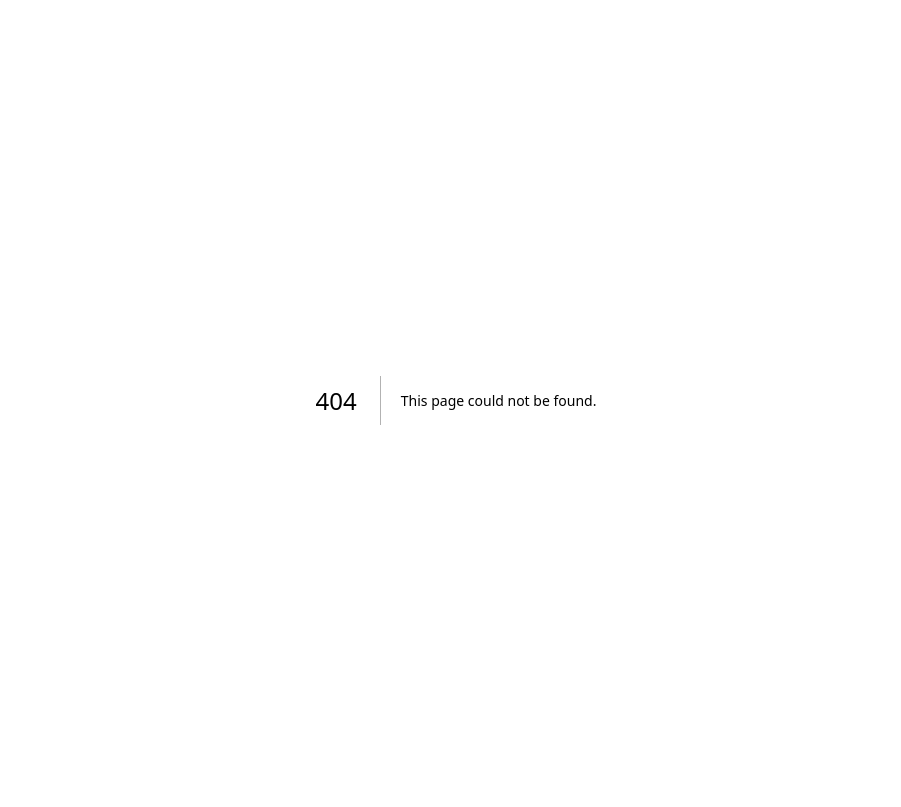
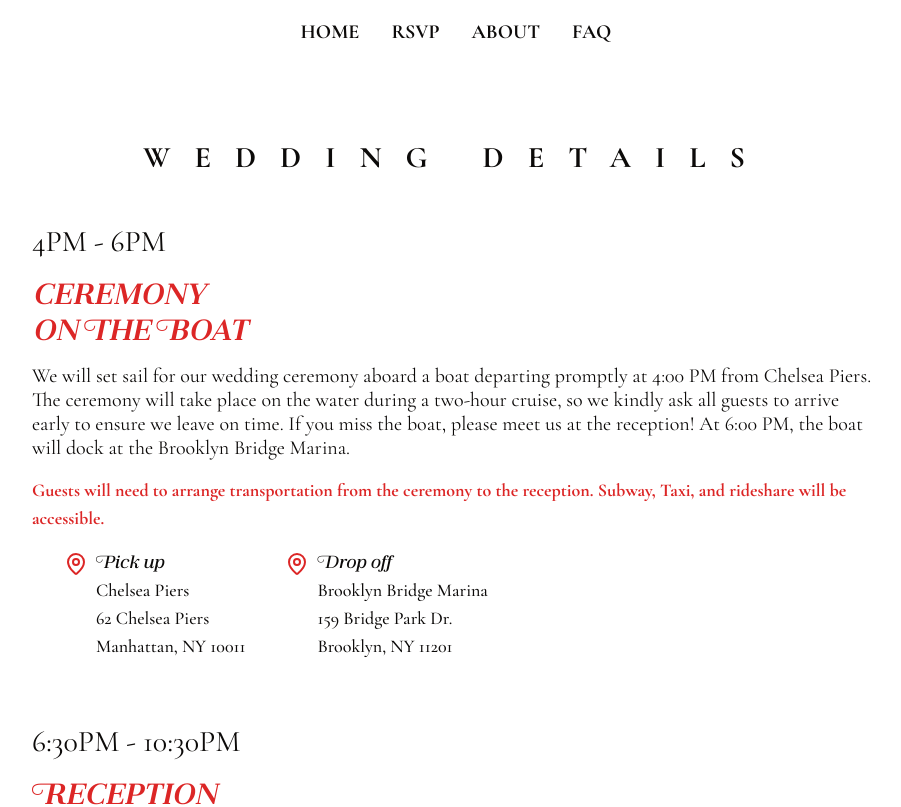
Before and after one commit to sambencivengo/otisbencivengo, a Next.js app: page /about in a window 1280 px wide. Before the commit this address had no page. Shown: the top 807 px of the page, without its empty margins (184-1085 px from the left). Built offline with nearby package versions, Linux system fonts and the light colour scheme.

Commit message:
major updates, faq, rsvp, and about are live

```diff
--- /dev/null
+++ b/app/(main)/about/page.tsx
@@ -0,0 +1,84 @@
+import { MapPin } from "lucide-react";
+import Link from "next/link";
+
+interface WeddingDetailProps {
+  timeframe: string;
+  children: React.ReactNode;
+  details: string;
+  title: React.ReactNode;
+  alertText?: string;
+}
+
+export function WeddingDetail({ details, children, timeframe, title, alertText }: WeddingDetailProps) {
+  return (
+    <section className="mb-16">
+      <h2 className="font-cormorant text-3xl text-left ">{timeframe}</h2>
+      <div>
+        <h2 className="text-3xl font-bold text-left text-wedding-red my-4">{title}</h2>
+      </div>
+      <div className="font-cormorant bg-white/10">
+        <p className="text-xl leading-6 mb-4">{details}</p>
+      </div>
+      {alertText &&
+        <div className="font-cormorant text-wedding-red text-lg font-bold mb-4">
+          <p className="">{alertText}</p>
+        </div>
+      }
+      <div className="mb-6 text-left text-xl pl-8">
+        {children}
+      </div>
+    </section>
+  );
+}
+
+export function LocationLinkWrapper({ children, link }: { children: React.ReactNode; link: string }) {
+  return (
+    <Link className="group flex items-start gap-2 text-lg font-medium hover:text-wedding-red" href={link}>
+      <MapPin className="group-hover:animate-bounce mt-1 text-wedding-red" />
+      <div>
+        {children}
+      </div>
+    </Link>
+  );
+}
+export default function Page() {
+  return (
+    <div className="max-w-4xl mx-auto px-6 py-4">
+      <h1 className="text-xl md:text-3xl font-bold text-center mb-12 tracking-[18px] md:tracking-[24px] font-cormorant">WEDDING DETAILS</h1>
+      <WeddingDetail timeframe="4PM - 6PM" details="We will set sail for our wedding ceremony aboard a boat departing promptly at 4:00 PM from Chelsea Piers. The ceremony will take place on the water during a two-hour cruise, so we kindly ask all guests to arrive early to ensure we leave on time. If you miss the boat, please meet us at the reception! At 6:00 PM, the boat will dock at the Brooklyn Bridge Marina.
+" title={<>{`CEREMONY`}<br />{`ON THE BOAT`}</>} alertText={"Guests will need to arrange transportation from the ceremony to the reception. Subway, Taxi, and rideshare will be accessible."} >
+        <div className="flex flex-col md:flex-row gap-10">
+          <LocationLinkWrapper link="https://maps.app.goo.gl/xhX71braLPq2HVvL7">
+            <p className="font-jules">Pick up</p>
+            <p className="font-cormorant">Chelsea Piers</p>
+            <p className="font-cormorant">62 Chelsea Piers</p>
+            <p className="font-cormorant">Manhattan, NY 10011</p>
+          </LocationLinkWrapper>
+
+          <LocationLinkWrapper link="https://maps.app.goo.gl/Tmj9gTmMNkV1fB8K8">
+            <p className="font-jules">Drop off</p>
+            <p className="font-cormorant">Brooklyn Bridge Marina</p>
+            <p className="font-cormorant">159 Bridge Park Dr.</p>
+            <p className="font-cormorant">Brooklyn, NY 11201</p>
+          </LocationLinkWrapper>
+        </div>
+      </WeddingDetail >
+
+      <WeddingDetail timeframe="6:30PM - 10:30PM" details="Our reception will begin at 6:30 at one of our favorite resturants in Brooklyn: La Conda Vinni e Olli. Dinner will be served family-style, with vegetarian options available." title={<>{`RECEPTION`}<br />{`AT LOCANDA`}</>} >
+        <LocationLinkWrapper link="https://maps.app.goo.gl/q32AU3hkMYBSBQU6A">
+          <p className="font-jules">Locanda Vini & Olii</p>
+          <p className="font-cormorant">129 Gates Ave.</p>
+          <p className="font-cormorant">Brooklyn, NY 11238</p>
+        </LocationLinkWrapper>
+      </WeddingDetail>
+
+      <WeddingDetail timeframe="11:00PM - LATE" details="The festivities will continue at INSA, a karaoke bar in Gowanus. We’d love for you to join us!" title={<>{`AFTER PARTY`}<br />{`AT INSA`}</>} >
+        <LocationLinkWrapper link="https://maps.app.goo.gl/q32AU3hkMYBSBQU6A">
+          <p className="font-jules">Insa</p>
+          <p className="font-cormorant">328 Douglass St.</p>
+          <p className="font-cormorant">, Brooklyn, NY 11217</p>
+        </LocationLinkWrapper>
+      </WeddingDetail>
+    </div >
+  );
+}
--- /dev/null
+++ b/app/(main)/faq/faq.json
@@ -0,0 +1,40 @@
+[
+	 {
+"q": "Can I bring my kid(s)?",
+"a": "We love kids, but no."
+	},
+	 {
+
+"q": "Can I bring a plus one? ",
+"a": "Due to the limited space at each venue, we cannot accommodate more people than are explicitly invited."
+	},
+	 {
+
+"q": "How do I get from where the boat docks in Brooklyn to the reception?",
+"a": "The boat will drop us off approximately 2.5 miles away from the restaurant. Barring any unforeseen circumstances, the trip should be about 15 minutes in a cab, though we encourage getting to the reception however you see fit… citibikes, buses, or a 30 minute subway ride are all options. You can reach out to us if you need help."
+
+
+	},
+	 {
+
+"q": "I’m visiting, what neighborhood should I stay in?",
+"a": "Downtown Brooklyn is a good centrally-located neighborhood between the reception and afterparty."
+
+	},
+	 {
+
+"q": "What should I wear?",
+"a": "Formal attire, but not black tie."
+
+	},
+	 {
+
+"q": "I’m always fashionably late, will the boat really leave without me if I’m not there at 4:00?",
+ "a": "Yes, sadly the boat will leave without you and you will be missed… but head to the reception to meet us there at 6:30! We encourage arriving at Chelsea piers a little early to avoid this possibility."
+
+	},
+	{
+"q": "I get seasick, will I be ok on the boat?",
+"a": "Bekah understands your pain. While there are tidal currents in the waters surrounding Manhattan, the conditions are not like the open ocean. People hop on ferries between Brooklyn, Queens, and Manhattan every day. Based on our  experience, it should be a relatively easy ride. If you are concerned, take some dramamine."
+	}
+]
--- /dev/null
+++ b/app/(main)/faq/page.tsx
@@ -0,0 +1,32 @@
+import { randomUUID } from 'crypto';
+import faq from './faq.json'
+
+export function QuestionAndAnswer({ question, answer }: { question: string; answer: string }) {
+
+  return (
+    <div className='flex flex-col gap-1'>
+      <p className="font-jules font-bold text-wedding-red text-xl md:text-2xl">{question}</p>
+      <p className="font-cormorant leading-[20px] text-xl ">{answer}</p>
+    </div>
+  )
+}
+export default function Page() {
+  return (
+    <div className="max-w-4xl mx-auto px-6 pt-4">
+      <h1 className="text-xl md:text-3xl font-bold text-center mb-12 tracking-[12px] md:tracking-[20px] font-cormorant">FREQUENTLY ASKED QUESTIONS</h1>
+
+      {/* FAQ Section */}
+      <section className="mb-16">
+        <div>
+          <ul className="space-y-8 text-lg leading-relaxed">
+            {faq.map(item =>
+              <li key={randomUUID()} className="flex items-start">
+                <QuestionAndAnswer question={item.q} answer={item.a} />
+              </li>
+            )}
+          </ul>
+        </div>
+      </section>
+    </div>
+  );
+}
--- a/app/(main)/layout.tsx
+++ b/app/(main)/layout.tsx
@@ -1,4 +1,4 @@
-import {cn} from "~/lib/utils";
+import { cn } from "~/lib/utils";
 import Link from "next/link";
 
 export default function MainLayout({
@@ -10,35 +10,35 @@ export default function MainLayout({
     <main className={cn("w-full h-full mx-auto")}>
       {/* Desktop navbar space - only reserved on desktop */}
       <nav className="h-16 hidden md:block">
-        <div className="font-bold flex flex-row text-xl h-full gap-8 text-center items-center justify-center">
-          <Link href="/" className="hover:text-[#e60000]">
+        <div className="font-cormorant font-bold flex flex-row text-xl h-full gap-8 text-center items-center justify-center">
+          <Link href="/" className="hover:text-wedding-red">
             HOME
           </Link>
-          <Link href="/rsvp" className="hover:text-[#e60000]">
+          <Link href="/rsvp" className="hover:text-wedding-red">
             RSVP
           </Link>
-          <Link href="/info" className="hover:text-[#e60000]">
-            INFO
+          <Link href="/about" className="hover:text-wedding-red">
+            ABOUT
           </Link>
-          <Link href="/faq" className="hover:text-[#e60000]">
+          <Link href="/faq" className="hover:text-wedding-red">
             FAQ
           </Link>
         </div>
       </nav>
 
       {/* Mobile navbar space - always reserved but no links */}
-      <nav className="h-12 md:hidden fixed bottom-0 left-0 right-0 z-50 bg-white">
-        <div className="font-bold flex flex-row text-lg h-full gap-4 text-center items-center justify-around px-4">
-          <Link href="/" className="hover:text-[#e60000]">
+      <nav className="font-cormorant text-2xl border-t-2 h-16 md:hidden fixed bottom-0 left-0 right-0 z-50 bg-white">
+        <div className="font-bold flex flex-row  h-full gap-4 text-center items-center justify-around px-4 border-black">
+          <Link href="/" className="hover:text-wedding-red">
             HOME
           </Link>
-          <Link href="/rsvp" className="hover:text-[#e60000]">
+          <Link href="/rsvp" className="hover:text-wedding-red">
             RSVP
           </Link>
-          <Link href="/info" className="hover:text-[#e60000]">
-            INFO
+          <Link href="/about" className="hover:text-wedding-red">
+            ABOUT
           </Link>
-          <Link href="/faq" className="hover:text-[#e60000]">
+          <Link href="/faq" className="hover:text-wedding-red">
             FAQ
           </Link>
         </div>
--- a/app/(main)/page.tsx
+++ b/app/(main)/page.tsx
@@ -1,6 +1,6 @@
 "use client";
 
-import {useEffect, useState} from "react";
+import { useEffect, useState } from "react";
 import Cookies from "js-cookie";
 import Image from "next/image";
 import WeddingTitle from "../components/weddingTitle";
@@ -22,7 +22,7 @@ export default function Home() {
     <main className="flex flex-col">
       <WeddingTitle />
       <div className="mx-auto">
-        <Image src="/boat.png" width={800} height={600} alt="Drawing of a boat at sea" />
+        <Image src="/boat.png" quality={25} width={800} height={600} alt="Drawing of a boat at sea" />
       </div>
     </main>
   );
--- a/app/(main)/rsvp/page.tsx
+++ b/app/(main)/rsvp/page.tsx
@@ -1,6 +1,7 @@
 "use client";
 
-import {useEffect} from "react";
+import { useEffect } from "react";
+import WeddingTitle from "~/app/components/weddingTitle";
 
 // Declare Tally global type
 declare global {
@@ -44,16 +45,11 @@ export default function Page() {
   }, []);
 
   return (
-    <div className="w-full max-w-4xl mx-auto">
+    <div className="w-full h-full max-w-4xl mx-auto mb-16 md:mb-2">
       {/* Mobile wedding title - only visible on mobile */}
-      <div className="md:hidden mb-6">
-        <div className="text-center">
-          <p className="text-2xl font-jules font-bold">Bekah & Sam</p>
-          <p className="text-sm tracking-wider">10 | 10 | 2025</p>
-        </div>
-      </div>
+      <WeddingTitle />
+      <iframe data-tally-src="https://tally.so/embed/nGV6xp?alignLeft=1&hideTitle=1&transparentBackground=1&dynamicHeight=1" loading="lazy" width="100%" height={600} frameBorder="0" marginHeight={0} marginWidth={0} title="RSVP to Bekah & Sam's Wedding in New York" className="w-full px-4" />
 
-      <iframe data-tally-src="https://tally.so/embed/nGV6xp?alignLeft=1&hideTitle=1&transparentBackground=1&dynamicHeight=1" loading="lazy" width="100%" height={225} frameBorder="0" marginHeight={0} marginWidth={0} title="RSVP to Bekah & Sam's Wedding in New York" className="w-full" />
     </div>
   );
 }
--- a/app/components/navbar.tsx
+++ /dev/null
@@ -1,64 +0,0 @@
-"use client";
-
-import Link from "next/link";
-import {useEffect, useState} from "react";
-import Cookies from "js-cookie";
-
-export function NavBar() {
-  const [isAuthenticated, setIsAuthenticated] = useState(false);
-  const [isLoading, setIsLoading] = useState(true);
-
-  useEffect(() => {
-    // Check if user is authenticated
-    const authStatus = Cookies.get("isAuthenticated");
-    setIsAuthenticated(authStatus === "true");
-    setIsLoading(false);
-  }, []);
-
-  // Show loading state or nothing while checking authentication
-  if (isLoading) {
-    return null;
-  }
-
-  // Don't render navbar if not authenticated
-  if (!isAuthenticated) {
-    return null;
-  }
-
-  return (
-    <>
-      {/* Desktop navbar - hidden on mobile but maintains space */}
-      <nav className="bg-gray-50 h-16 hidden md:block">
-        <div className="flex flex-row text-3xl h-full gap-8 text-center items-center justify-center">
-          <Link href="/info" className="hover:text-[#e60000] transition-colors">
-            INFO
-          </Link>
-          <Link href="/rsvp" className="hover:text-[#e60000] transition-colors">
-            RSVP
-          </Link>
-          <Link href="/faq" className="hover:text-[#e60000] transition-colors">
-            FAQ
-          </Link>
-        </div>
-      </nav>
-
-      {/* Mobile navbar - visible at bottom on mobile only */}
-      <nav className="bg-gray-50 h-16 md:hidden fixed bottom-0 left-0 right-0 z-50">
-        <div className="flex flex-row text-2xl h-full gap-4 text-center items-center justify-center">
-          <Link href="/info" className="hover:text-[#e60000] transition-colors">
-            INFO
-          </Link>
-          <Link href="/rsvp" className="hover:text-[#e60000] transition-colors">
-            RSVP
-          </Link>
-          <Link href="/faq" className="hover:text-[#e60000] transition-colors">
-            FAQ
-          </Link>
-        </div>
-      </nav>
-
-      {/* Spacer for mobile to prevent content from being hidden behind bottom navbar */}
-      <div className="h-16 md:hidden"></div>
-    </>
-  );
-}
--- a/app/fonts.ts
+++ b/app/fonts.ts
@@ -1,4 +1,5 @@
 import localFont from 'next/font/local';
+import { Cormorant_Garamond, EB_Garamond } from 'next/font/google';
 
 export const jules = localFont({
   src: [
@@ -32,3 +33,17 @@ export const jules = localFont({
   display: 'swap',
   preload: true,
 });
+
+export const cormorant = Cormorant_Garamond({
+  subsets: ['latin'],
+  weight: ['300', '400', '500', '600', '700'],
+  variable: '--font-cormorant',
+  display: 'swap',
+});
+
+export const ebGaramond = EB_Garamond({
+  subsets: ['latin'],
+  weight: ['400', '500', '600', '700', '800'],
+  variable: '--font-eb-garamond',
+  display: 'swap',
+});
--- a/app/globals.css
+++ b/app/globals.css
@@ -37,6 +37,9 @@
   --color-popover: var(--popover);
   --color-card-foreground: var(--card-foreground);
   --color-card: var(--card);
+  --color-wedding-red: var(--wedding-red);
+  --font-cormorant: var(--font-cormorant);
+  --font-eb-garamond: var(--font-eb-garamond);
   --radius-sm: calc(var(--radius) - 4px);
   --radius-md: calc(var(--radius) - 2px);
   --radius-lg: var(--radius);
@@ -76,6 +79,7 @@
   --sidebar-accent-foreground: oklch(0.216 0.006 56.043);
   --sidebar-border: oklch(0.923 0.003 48.717);
   --sidebar-ring: oklch(0.709 0.01 56.259);
+  --wedding-red: #dc2626;
 }
 
 .dark {
--- a/app/layout.tsx
+++ b/app/layout.tsx
@@ -1,11 +1,11 @@
-import type {Metadata} from "next";
+import type { Metadata } from "next";
 import "./globals.css";
-import {cn} from "~/lib/utils";
-import {jules} from "./fonts";
+import { cn } from "~/lib/utils";
+import { jules, cormorant, ebGaramond } from "./fonts";
 
 export const metadata: Metadata = {
-  title: "Rebekah & Sam",
-  description: "Personal website of Otis Bencivengo",
+  title: "Bekah & Sam",
+  description: "",
 };
 
 export default function RootLayout({
@@ -14,7 +14,7 @@ export default function RootLayout({
   children: React.ReactNode;
 }>) {
   return (
-    <html lang="en" className={jules.className}>
+    <html lang="en" className={`${jules.className} ${cormorant.variable} ${ebGaramond.variable}`}>
       <body className={cn("w-full h-screen  mx-auto antialiased")}>{children}</body>
     </html>
   );
```
